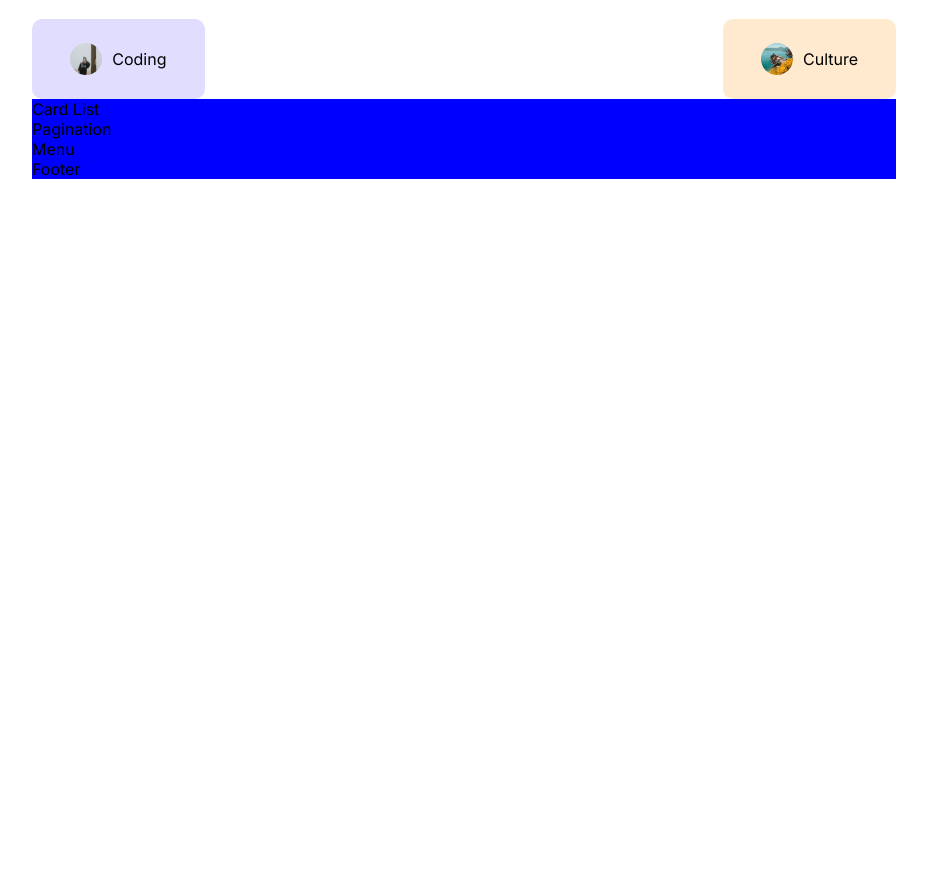
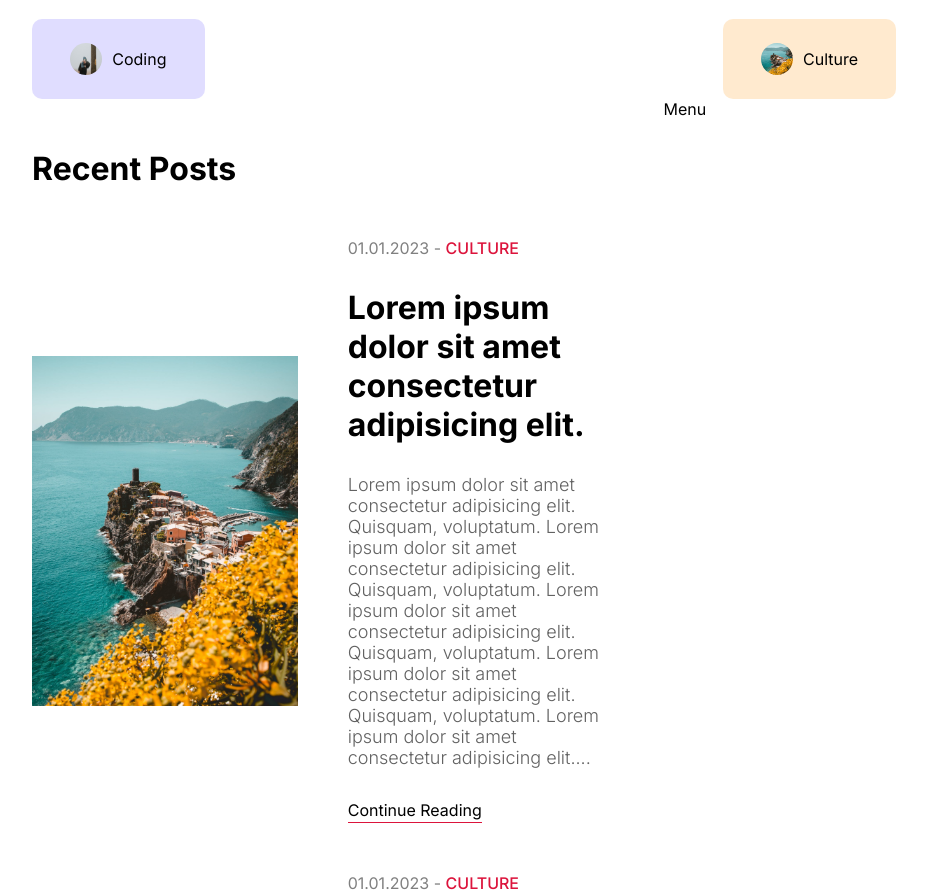
Before and after one commit to daspapan/Blog-App, a Next.js app: page / in a window 1280 px wide. Shown: the part 1171-2067 px from the top of the page, without its empty margins (176-1103 px from the left). Before the commit the page ends 1350 px from the top, so only its background shows below. Built offline with nearby package versions, Linux system fonts and the light colour scheme.

Commit message:
Posts/Cards component design

```diff
--- a/src/app/page.jsx
+++ b/src/app/page.jsx
@@ -7,11 +7,11 @@
 export default function Home() {
 
     return (
-        <div>
+        <div className={styles.container}>
 
             <Featured/>
             <CategoryList/>
-            <div className={styles.container}>
+            <div className={styles.content}>
                 <CardList/>
                 <Menu/>
             </div>
--- /dev/null
+++ b/src/components/card/Card.jsx
@@ -0,0 +1,37 @@
+import React from 'react'
+import Image from 'next/image';
+import styles from './card.module.css';
+import Link from 'next/link';
+
+const Card = () => {
+    return (
+        <div className={styles.container}>
+
+            <div className={styles.imageContainer}>
+                <Image src="/p1.jpeg" alt="" fill className={styles.image}/>
+            </div>
+
+            <div className={styles.textContainer}>
+                <div className={styles.detail}>
+                    <span className={styles.date}>01.01.2023 - </span>
+                    <span className={styles.category}>CULTURE</span>
+                </div>
+
+                <Link href="/">
+                    <h1>Lorem ipsum dolor sit amet consectetur adipisicing elit.</h1>
+                </Link>
+
+                <p className={styles.desc}>
+                    Lorem ipsum dolor sit amet consectetur adipisicing elit. Quisquam, voluptatum. Lorem ipsum dolor sit amet consectetur adipisicing elit. Quisquam, voluptatum. Lorem ipsum dolor sit amet consectetur adipisicing elit. Quisquam, voluptatum. Lorem ipsum dolor sit amet consectetur adipisicing elit. Quisquam, voluptatum. Lorem ipsum dolor sit amet consectetur adipisicing elit....
+                </p>
+
+                <Link href="/" className={styles.link}>
+                    <span>Continue Reading</span>
+                </Link>
+            </div>
+
+        </div>
+    )
+}
+
+export default Card
--- /dev/null
+++ b/src/components/card/card.module.css
@@ -0,0 +1,45 @@
+.container {
+    margin-bottom: 50px;
+    display: flex;
+    align-items:  center;
+    gap: 50px;
+}
+
+.imageContainer {
+    flex: 1;
+    height: 350px;
+    position: relative;
+}
+
+.image {
+    object-fit: cover;
+}
+
+.textContainer {
+    flex: 1;
+    display: flex;
+    flex-direction: column;
+    gap: 30px;
+}
+
+.date {
+    color: grey;
+}
+
+.category {
+    color: crimson;
+    font-weight: 500;
+}
+
+.desc {
+    font-size: 18px;
+    font-weight: 300;
+    color: var(--softTextColor);
+}
+
+
+.link {
+    border-bottom: 1px solid crimson;
+    width: max-content;
+    padding: 2px 0px ;
+}
--- a/src/components/cardList/CardList.jsx
+++ b/src/components/cardList/CardList.jsx
@@ -2,9 +2,21 @@
 import styles from './cardlist.module.css';
 import Pagination from '../pagination/Pagination';
 
+import Card from '../card/Card';
+
 const CardList = () => {
     return (
-        <div className={styles.container}>Card List
+        <div className={styles.container}>
+            <h1 className={styles.title}>Recent Posts</h1>
+
+            <div className={styles.posts}>
+                <Card />
+                <Card />
+                <Card />
+                <Card />
+                <Card />
+            </div>
+
             <Pagination/>
         </div>
     )
--- a/src/components/cardList/cardlist.module.css
+++ b/src/components/cardList/cardlist.module.css
@@ -1,3 +1,7 @@
 .container {
-    background-color: blue;
+    flex: 5;
 }
+
+.title {
+    margin: 50px 0px;
+}
--- a/src/components/menu/menu.module.css
+++ b/src/components/menu/menu.module.css
@@ -1,3 +1,3 @@
 .container {
-    background-color: blue;
+    flex: 2;
 }
```
